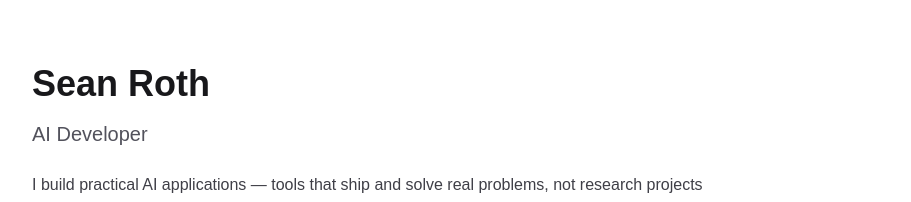
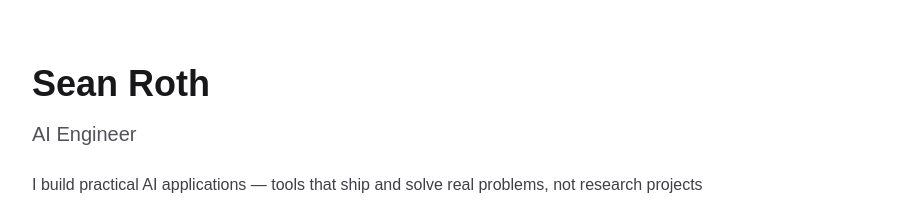
Before and after one commit to sean-roth/sean-roth-ai, a Next.js app: page / in a window 1280 px wide. Shown: the top 202 px of the page, without its empty margins (184-1095 px from the left). Built offline with nearby package versions, Linux system fonts and the light colour scheme.

Commit message:
Change title from AI Developer to AI Engineer
Updated in page hero, metadata, OG tags, and JSON-LD.

Co-Authored-By: Claude Opus 4.5 <noreply@anthropic.com>

```diff
--- a/app/layout.tsx
+++ b/app/layout.tsx
@@ -13,11 +13,11 @@ const geistMono = Geist_Mono({
 });
 
 export const metadata: Metadata = {
-  title: "Sean Roth | AI Developer",
-  description: "AI developer. Chat with an AI trained on my work and experience.",
+  title: "Sean Roth | AI Engineer",
+  description: "AI engineer. Chat with an AI trained on my work and experience.",
   openGraph: {
-    title: "Sean Roth | AI Developer",
-    description: "AI developer. Chat with an AI trained on my work and experience.",
+    title: "Sean Roth | AI Engineer",
+    description: "AI engineer. Chat with an AI trained on my work and experience.",
     type: "website",
   },
 };
@@ -26,7 +26,7 @@ const jsonLd = {
   "@context": "https://schema.org",
   "@type": "Person",
   name: "Sean Roth",
-  jobTitle: "AI Developer",
+  jobTitle: "AI Engineer",
   description:
     "I build practical AI applications — tools that ship and solve real problems, not research projects or demos. My path here is non-linear: screenwriting MA, 8,500+ ESL classes taught, now shipping products with computer vision and LLMs.",
   url: "https://seanroth.ai",
--- a/app/page.tsx
+++ b/app/page.tsx
@@ -106,7 +106,7 @@ export default function Home() {
             Sean Roth
           </h1>
           <p className="text-xl text-zinc-600 dark:text-zinc-400 mb-6">
-            AI Developer
+            AI Engineer
           </p>
           <p className="text-zinc-700 dark:text-zinc-300 leading-relaxed max-w-2xl">
             I build practical AI applications — tools that ship and solve real problems,
```
